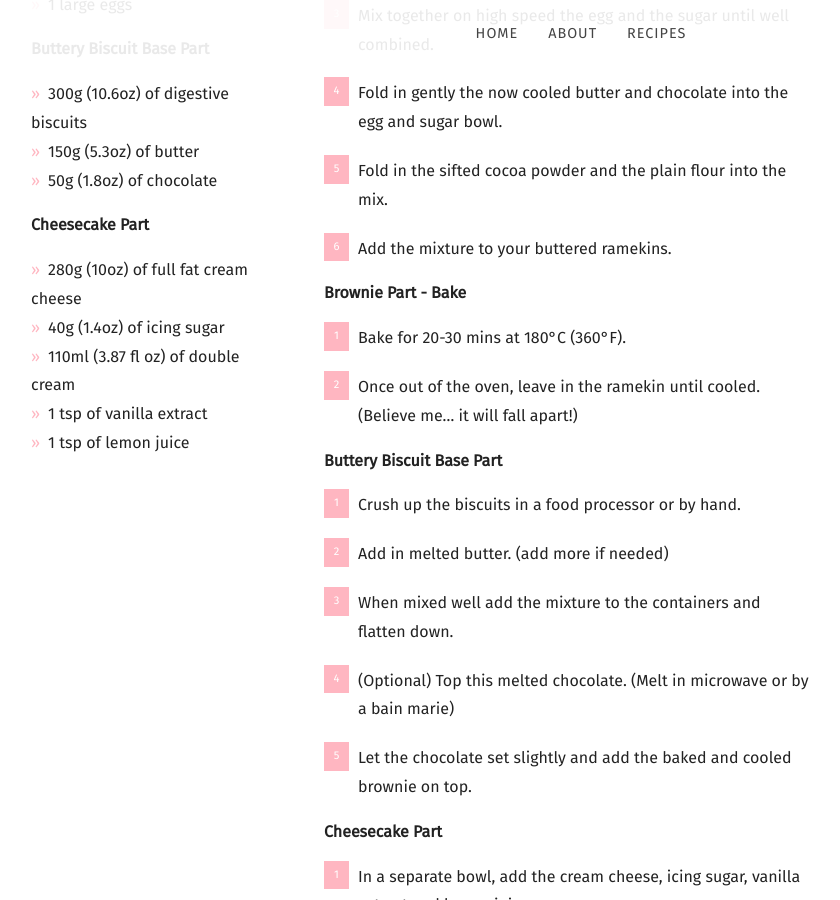
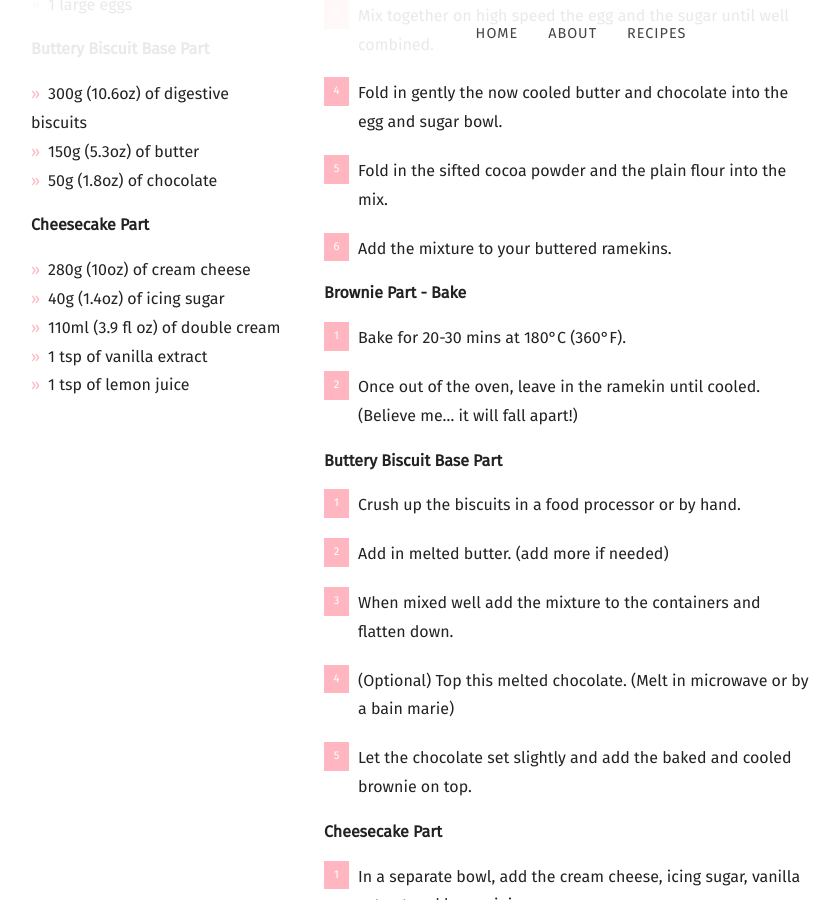
Before and after one commit to mcginleyireland/irishbaking.github.io, a Jekyll site: the page built from _posts/2021-05-23-brownie-cheesecake-for-four.md, in a window 1280 px wide and 900 px high, scrolled down 2960 px. Shown: the whole window, without its empty margins (59-899 px from the left). Built offline with Jekyll 4.4.1, drawn with Linux system fonts in a browser that asks for light colours; nearby versions of some CDN libraries; some web fonts are replaced.

Commit message:
Updating the recipe.

```diff
--- a/_posts/2021-05-23-brownie-cheesecake-for-four.md
+++ b/_posts/2021-05-23-brownie-cheesecake-for-four.md
@@ -27,9 +27,9 @@ recipe:
 
     **Cheesecake Part**
 
-    * 280g (10oz) of full fat cream cheese
+    * 280g (10oz) of cream cheese
     * 40g (1.4oz) of icing sugar
-    * 110ml (3.87 fl oz) of double cream
+    * 110ml (3.9 fl oz) of double cream
     * 1 tsp of vanilla extract
     * 1 tsp of lemon juice
   directions_markdown: |-
```
